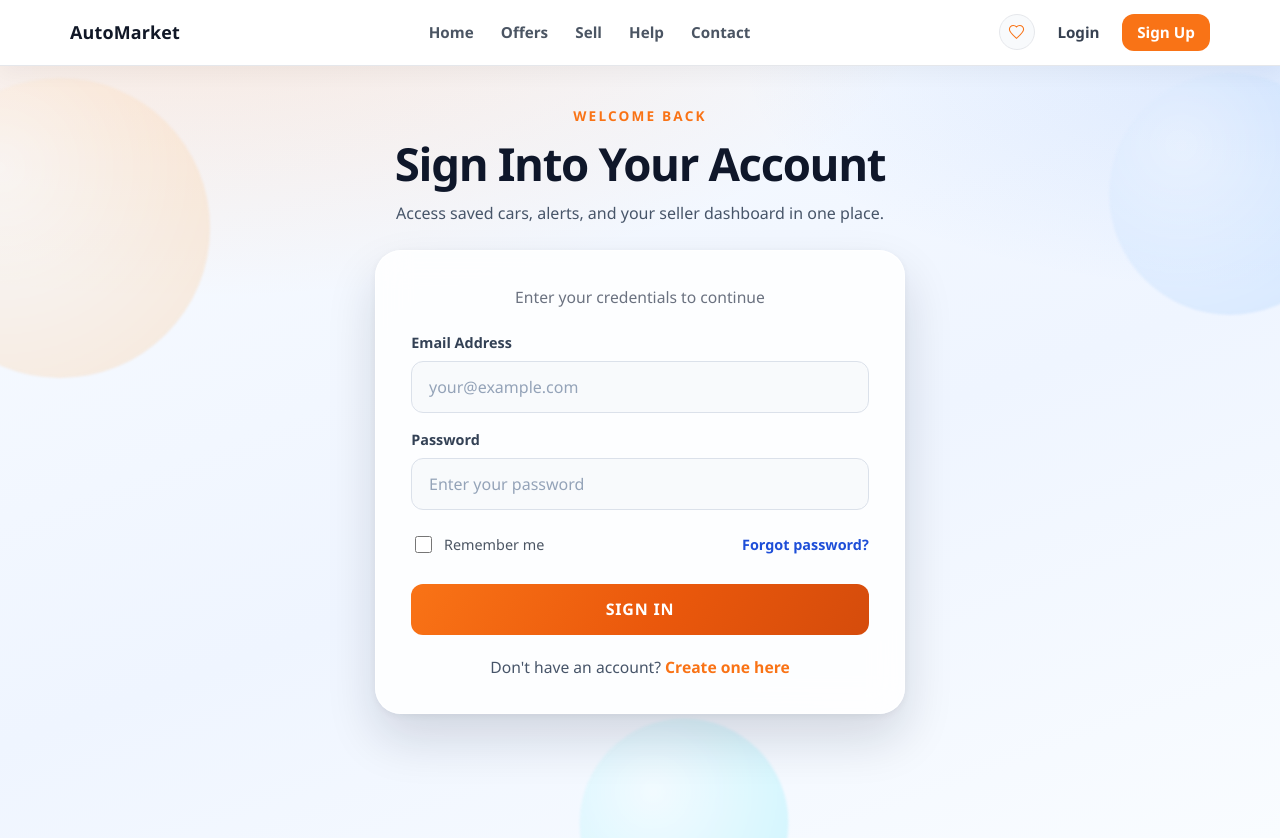
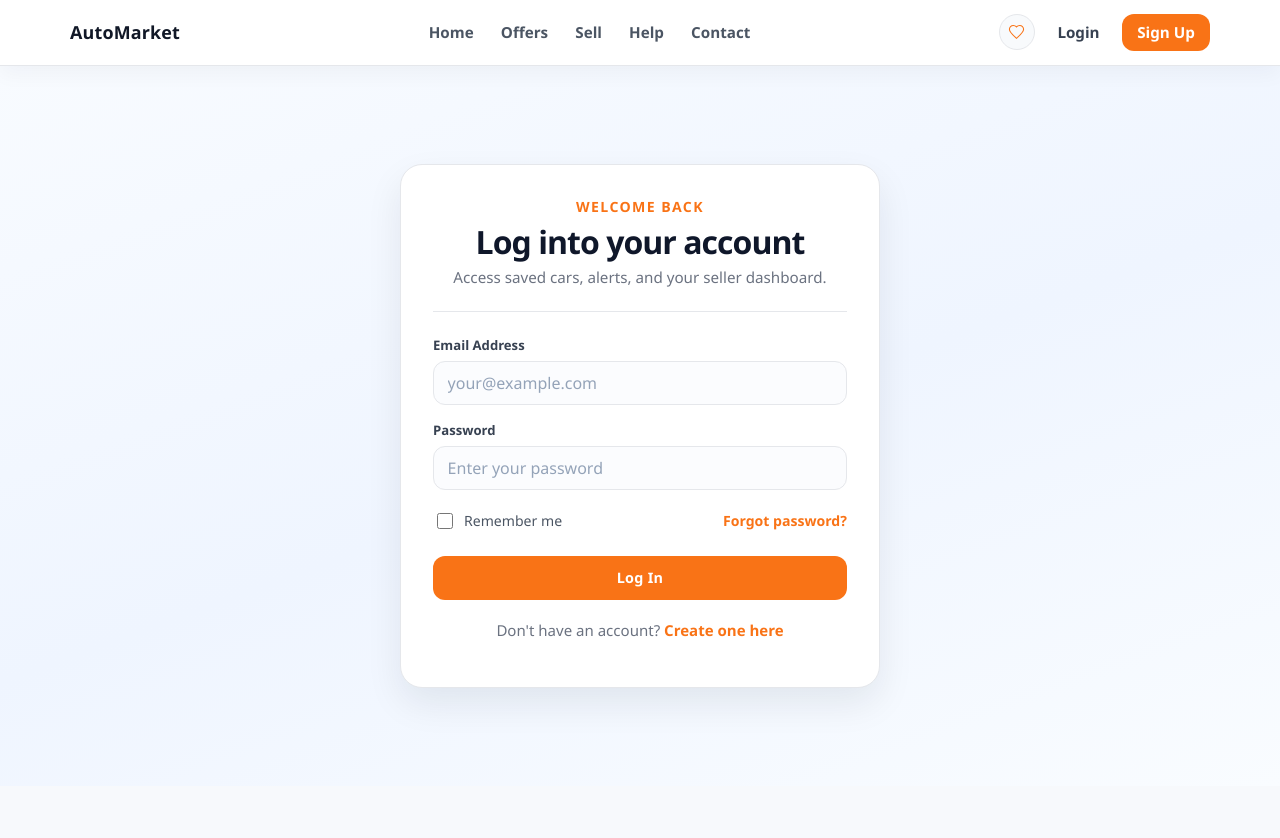
Before and after one commit to WebFaraon/CarWebSite-Front, a React (Vite) app: page /login in a window 1280 px wide. After the commit the page ends 800 px from the top, so only its background shows below. Built offline with nearby package versions, Linux system fonts and the light colour scheme.

Commit message:
Login page final

```diff
--- a/src/App.tsx
+++ b/src/App.tsx
@@ -13,7 +13,7 @@ function AppRoutes() {
         <Route path="/" element={<Home />} />
         <Route path="/favorites" element={<Favorites/>} />
         <Route path="/sell" element={<SellCar />} />
-        <Route path="login" element={<Login />} />
+        <Route path="/login" element={<Login />} />
 
       </Routes>
     </div>
--- a/src/pages/Auth/Login.css
+++ b/src/pages/Auth/Login.css
@@ -4,183 +4,92 @@
   overflow-x: hidden;
 }
 
-.login-container {
-  width: min(1140px, 92vw);
-  margin: 0 auto;
+.login-hero-section {
+  background: linear-gradient(160deg, #f8fbff 0%, #eff5ff 52%, #f9fcff 100%);
   min-height: calc(100vh - 80px);
-  padding-top: clamp(0.75rem, 2vw, 1.5rem);
+  display: flex;
+  align-items: center;
+  justify-content: center;
+  padding: 4rem 0;
 }
 
-.login-hero-section {
-  background:
-    radial-gradient(1200px 500px at 15% -10%, rgba(249, 115, 22, 0.14), transparent 62%),
-    radial-gradient(900px 380px at 100% 0%, rgba(59, 130, 246, 0.12), transparent 60%),
-    linear-gradient(160deg, #f8fbff 0%, #eff5ff 55%, #f9fcff 100%);
-  isolation: isolate;
-  overflow-x: hidden;
-  overflow-y: visible;
-  padding: 1rem 0 2.25rem;
-  position: relative;
-  z-index: 2;
-  min-height: calc(100vh - 80px);
-  display: flex;
-  flex-direction: column;
-  justify-content: flex-start;
+.login-container {
+  width: min(480px, 92vw);
 }
 
-.login-hero-section .login-container {
-  position: relative;
-  z-index: 2;
+.login-copy {
+  text-align: center;
+  padding-bottom: 1.5rem;
+  margin-bottom: 1.5rem;
+  border-bottom: 1px solid var(--border);
 }
 
-.hero-orbs {
-  inset: 0;
-  overflow: hidden;
-  pointer-events: none;
-  position: absolute;
-  z-index: 0;
+.login-copy .hero-eyebrow {
+  color: var(--accent);
+  font-size: 0.88rem;
+  font-weight: 700;
+  letter-spacing: 0.1em;
+  text-transform: uppercase;
+  margin-bottom: 0.5rem;
 }
 
-.hero-orb {
-  border-radius: 50%;
-  filter: blur(1px);
-  pointer-events: none;
-  position: absolute;
-  transform-style: preserve-3d;
-  z-index: 0;
-}
-
-.hero-orb-one {
-  animation: orbPulse 8s ease-in-out infinite;
-  background: radial-gradient(circle at 30% 30%, #fff7ed, #fdba74);
-  height: 280px;
-  left: -80px;
-  top: 22px;
-  width: 280px;
-}
-
-.hero-orb-two {
-  animation: orbPulse 10s ease-in-out infinite reverse;
-  background: radial-gradient(circle at 30% 30%, #eff6ff, #93c5fd);
-  height: 220px;
-  right: -60px;
-  top: 18px;
-  width: 220px;
-}
-
-.hero-orb-three {
-  animation: orbPulse 12s ease-in-out infinite;
-  background: radial-gradient(circle at 35% 35%, #ecfeff, #67e8f9);
-  bottom: -80px;
-  height: 190px;
-  left: 46%;
-  width: 190px;
-}
-
-.login-header {
-  text-align: center;
-  margin-bottom: 1.6rem;
-  position: relative;
-  z-index: 2;
-}
-
-.hero-eyebrow {
-  color: var(--accent);
-  font-size: 0.85rem;
-  font-weight: 800;
-  letter-spacing: 0.16em;
-  margin-bottom: 0.9rem;
-  text-transform: uppercase;
-}
-
-.login-header h1 {
-  font-size: clamp(2rem, 4vw, 2.85rem);
+.login-copy h1 {
+  font-size: clamp(1.6rem, 4vw, 2rem);
   font-weight: 800;
   letter-spacing: -0.03em;
-  line-height: 1.08;
-  margin: 0;
+  line-height: 1.1;
+  margin: 0 0 0.5rem;
   color: #0f172a;
 }
 
-.login-subtitle {
-  margin: 0.85rem auto 0;
-  max-width: 620px;
-  color: #475569;
-  font-size: 1rem;
+.login-copy p {
+  color: var(--text-muted);
+  font-size: 0.95rem;
+  margin: 0;
 }
 
-.login-content {
-  display: flex;
-  justify-content: center;
-  align-items: flex-start;
-  position: relative;
-  z-index: 2;
-}
-
-.login-form-card {
-  backdrop-filter: blur(16px);
-  background: rgba(255, 255, 255, 0.84);
-  border: 1px solid rgba(255, 255, 255, 0.95);
-  border-radius: 26px;
-  box-shadow:
-    0 25px 50px rgba(15, 23, 42, 0.14),
-    0 2px 10px rgba(15, 23, 42, 0.06);
-  padding: 2.2rem;
-  position: relative;
-  z-index: 2;
+.login-card {
+  background: var(--surface);
+  border: 1px solid var(--border);
+  border-radius: 22px;
+  box-shadow: var(--shadow-soft);
+  padding: 2rem;
   width: 100%;
-  max-width: 530px;
-}
-
-.form-header {
-  margin-bottom: 1.6rem;
-  text-align: center;
-}
-
-.form-header p {
-  color: var(--text-muted);
-  font-size: 0.98rem;
-  margin: 0;
 }
 
 .login-form {
   display: flex;
   flex-direction: column;
-  gap: 1.1rem;
+  gap: 1rem;
 }
 
 .form-group {
   display: flex;
   flex-direction: column;
-  gap: 0.55rem;
+  gap: 0.45rem;
 }
 
 .form-group label {
-  color: #334155;
-  font-size: 0.9rem;
-  font-weight: 700;
+  color: #374151;
+  font-size: 0.82rem;
+  font-weight: 600;
 }
 
 .form-group input {
-  border: 1px solid #dbe1ea;
+  background: #fbfcfe;
+  border: 1px solid var(--border);
   border-radius: 12px;
-  padding: 0.86rem 1.05rem;
+  color: var(--text);
+  height: 44px;
+  padding: 0.65rem 0.85rem;
   font-size: 1rem;
-  transition: border-color 0.25s ease, box-shadow 0.25s ease, background-color 0.25s ease;
-  background: #f8fafc;
-  color: #0f172a;
+  transition: border-color 0.2s ease, box-shadow 0.2s ease;
 }
 
-.form-group input:hover:not(:disabled) {
-  border-color: #a8b3c4;
-  background: #ffffff;
-}
-
-.form-group input:focus:not(:disabled) {
+.form-group input:focus {
+  border-color: #fdba74;
+  box-shadow: 0 0 0 3px rgba(251, 146, 60, 0.15);
   outline: none;
-  border-color: var(--accent);
-  box-shadow: 0 0 0 4px rgba(249, 115, 22, 0.16);
-  background: #ffffff;
 }
 
 .form-group input::placeholder {
@@ -191,21 +100,20 @@
   display: flex;
   justify-content: space-between;
   align-items: center;
-  margin-top: 0.35rem;
-  font-size: 0.9rem;
+  font-size: 0.88rem;
+  margin-top: 0.2rem;
 }
 
 .remember-me {
   display: flex;
   align-items: center;
-  gap: 0.55rem;
+  gap: 0.5rem;
   cursor: pointer;
-  font-size: 0.9rem;
 }
 
 .remember-me input[type='checkbox'] {
-  width: 17px;
-  height: 17px;
+  width: 16px;
+  height: 16px;
   cursor: pointer;
   accent-color: var(--accent);
 }
@@ -214,108 +122,59 @@
   color: #4b5563;
   cursor: pointer;
   font-weight: 500;
-  margin: 0;
 }
 
 .forgot-password {
-  color: #1d4ed8;
+  color: var(--accent);
+  font-weight: 600;
   text-decoration: none;
-  font-weight: 600;
-  transition: color 0.2s ease;
-  font-size: 0.9rem;
+  transition: opacity 0.2s ease;
 }
 
 .forgot-password:hover {
-  color: #1e40af;
+  opacity: 0.75;
 }
 
 .login-btn {
-  background: linear-gradient(120deg, #f97316 0%, #ea580c 55%, #c2410c 140%);
-  border: none;
-  border-radius: 12px;
-  color: white;
-  font-size: 1rem;
-  font-weight: 700;
-  padding: 0.9rem 1.35rem;
-  cursor: pointer;
-  transition: transform 0.25s ease, box-shadow 0.25s ease, filter 0.25s ease;
-  margin-top: 0.65rem;
-  text-transform: uppercase;
-  letter-spacing: 0.05em;
-}
-
-.login-btn:not(:disabled):hover {
-  transform: translateY(-1px);
-  box-shadow: 0 14px 24px rgba(234, 88, 12, 0.35);
-  filter: saturate(1.08);
-}
-
-.login-btn:disabled {
-  opacity: 0.7;
-  cursor: not-allowed;
+  width: 100%;
+  margin-top: 0.5rem;
+  height: 44px;
+  font-size: 0.95rem;
+  letter-spacing: 0.02em;
 }
 
 .signup-prompt {
   text-align: center;
-  margin-top: 1.35rem;
-  color: #475569;
-  font-size: 0.98rem;
+  margin-top: 1.25rem;
+  color: var(--text-muted);
+  font-size: 0.94rem;
 }
 
 .signup-prompt a {
   color: var(--accent);
+  font-weight: 700;
   text-decoration: none;
-  font-weight: 700;
-  transition: opacity 0.3s ease;
+  transition: opacity 0.2s ease;
 }
 
 .signup-prompt a:hover {
   opacity: 0.8;
 }
 
-@keyframes orbPulse {
-  0%,
-  100% {
-    opacity: 0.2;
-    transform: scale(1);
-  }
-  50% {
-    opacity: 0.3;
-    transform: scale(1.1);
-  }
-}
-
-@media (max-width: 768px) {
+@media (max-width: 480px) {
   .login-hero-section {
-    min-height: calc(100vh - 80px);
-    padding: 0.5rem 0 1.5rem;
+    padding: 2rem 0;
+    align-items: flex-start;
+    padding-top: 3rem;
   }
 
-  .login-container {
-    padding-top: 0.25rem;
-  }
-
-  .login-header {
-    margin-bottom: 1rem;
-  }
-
-  .login-header h1 {
-    font-size: 1.55rem;
-  }
-
-  .login-subtitle {
-    font-size: 0.93rem;
-    max-width: 32ch;
-  }
-
-  .login-form-card {
-    padding: 1.35rem;
-    max-width: 100%;
+  .login-card {
+    padding: 1.5rem;
   }
 
   .form-footer {
     flex-direction: column;
-    gap: 0.7rem;
+    gap: 0.6rem;
     align-items: flex-start;
   }
 }
--- a/src/pages/Auth/Login.tsx
+++ b/src/pages/Auth/Login.tsx
@@ -6,26 +6,18 @@ function Login() {
   const [email, setEmail] = useState('')
   const [password, setPassword] = useState('')
   const [rememberMe, setRememberMe] = useState(false)
+
   return (
     <>
       <Navbar />
       <main className="login-page">
         <section className="login-hero-section">
-          <div className="hero-orbs">
-            <div className="hero-orb hero-orb-one"></div>
-            <div className="hero-orb hero-orb-two"></div>
-            <div className="hero-orb hero-orb-three"></div>
-          </div>
           <div className="login-container">
-            <div className="login-header">
-              <div className="hero-eyebrow">WELCOME BACK</div>
-              <h1>Sign Into Your Account</h1>
-              <p className="login-subtitle">Access saved cars, alerts, and your seller dashboard in one place.</p>
-            </div>
-            <div className="login-content">
-              <div className="login-form-card">
-                <div className="form-header">
-                  <p>Enter your credentials to continue</p>
+            <div className="login-card">
+              <div className="login-copy">
+                <p className="hero-eyebrow">Welcome Back</p>
+                <h1>Log into your account</h1>
+                <p>Access saved cars, alerts, and your seller dashboard.</p>
               </div>
 
               <form className="login-form">
@@ -61,22 +53,20 @@ function Login() {
                     />
                     <label htmlFor="remember">Remember me</label>
                   </div>
-                    <a href="#" className="forgot-password">
-                      Forgot password?
-                    </a>
+                  <a href="#" className="forgot-password">Forgot password?</a>
                 </div>
 
-                  <button type="button" className="login-btn">
-                    Sign In
+                <button type="button" className="primary-btn login-btn">
+                  Log In
                 </button>
               </form>
 
-                <div className="signup-prompt">
+              <p className="signup-prompt">
                 Don't have an account? <a href="#">Create one here</a>
+              </p>
             </div>
           </div>
-            </div>
-          </div>
+
         </section>
       </main>
     </>
```
Lines whose indentation alone changed are shown as unchanged.
